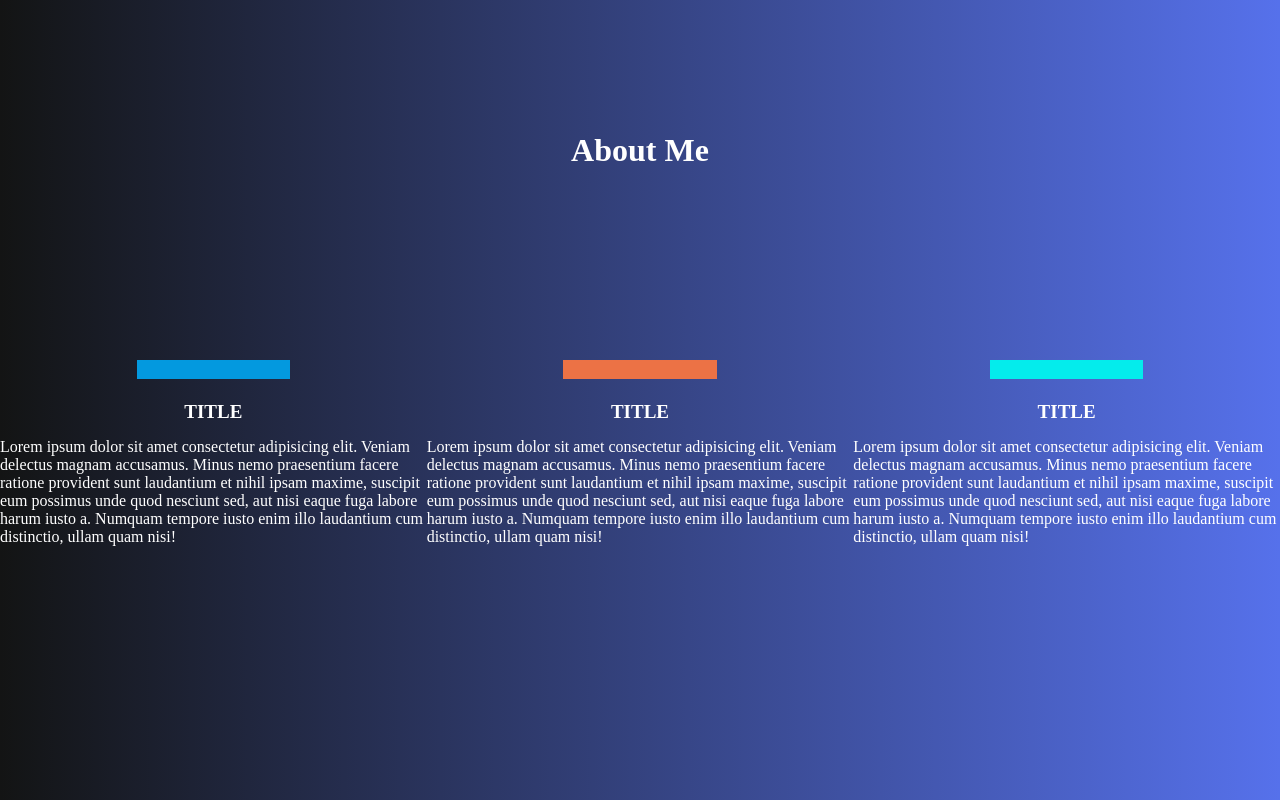
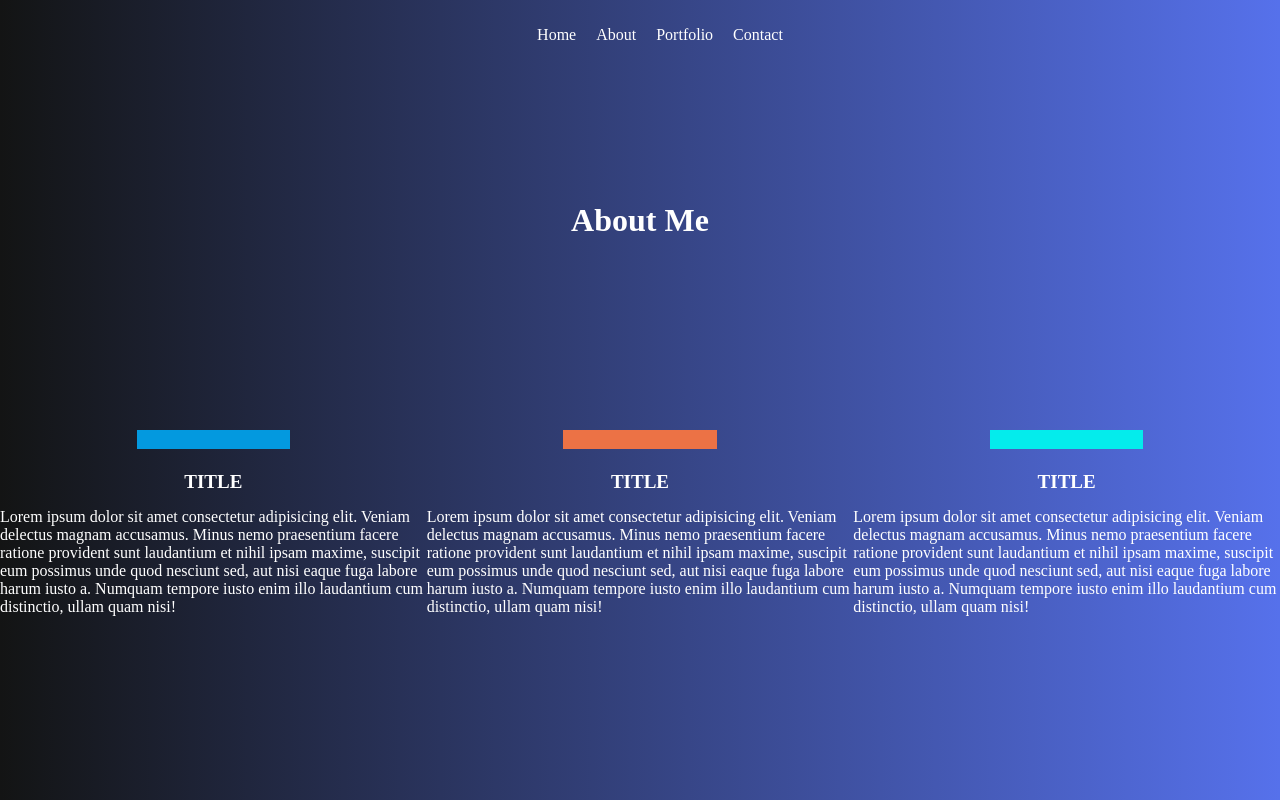
Before and after one commit to barbaroreyes/First-Responsive-WebsiteBarbaro, a plain HTML site: page index.html in a window 1280 px wide. Drawn offline with Linux system fonts and the light colour scheme; a web font is replaced by a local one.

Commit message:
added nav to about

```diff
--- a/css/index.css
+++ b/css/index.css
@@ -62,7 +62,14 @@ body{
 .box3{
    background:rgb(4, 236, 236)
 }
-
+li{
+    list-style: none;
+    color: #fff;
+    margin: 10px;
+}
+a{ text-decoration: none;
+    color: #fff;
+}
 
  @media (max-width: 576px) {
 
@@ -100,3 +107,14 @@ body{
 
      }
  }
+ @media(min-width:468px){
+    .container-1{
+      display: flex;
+    }ul{
+      display: flex;
+      justify-content: center;
+
+    }
+
+
+  }
--- a/index.html
+++ b/index.html
@@ -10,7 +10,15 @@
     <title>Responsive-Web</title>
 </head>
 <body>
+    <ul>
+        <li><a href="https://barbaroreyes.github.io/Flex-Portafolio/">Home</a></li>
+        <li><a href="https://barbaroreyes.github.io/First-Responsive-WebsiteBarbaro/">About</a></li>
+        <li><a href="https://barbaroreyes.github.io/tablas/">Portfolio</a></li>
+        <li><a href="https://barbaroreyes.github.io/NASA-Page/?fname=barbaro">Contact</a></li>
+        </ul>
     <div class="grid">
+
+
        <div class="one"><h1 class="text1">About Me</h1></div>
 
       <div class="two">
```
